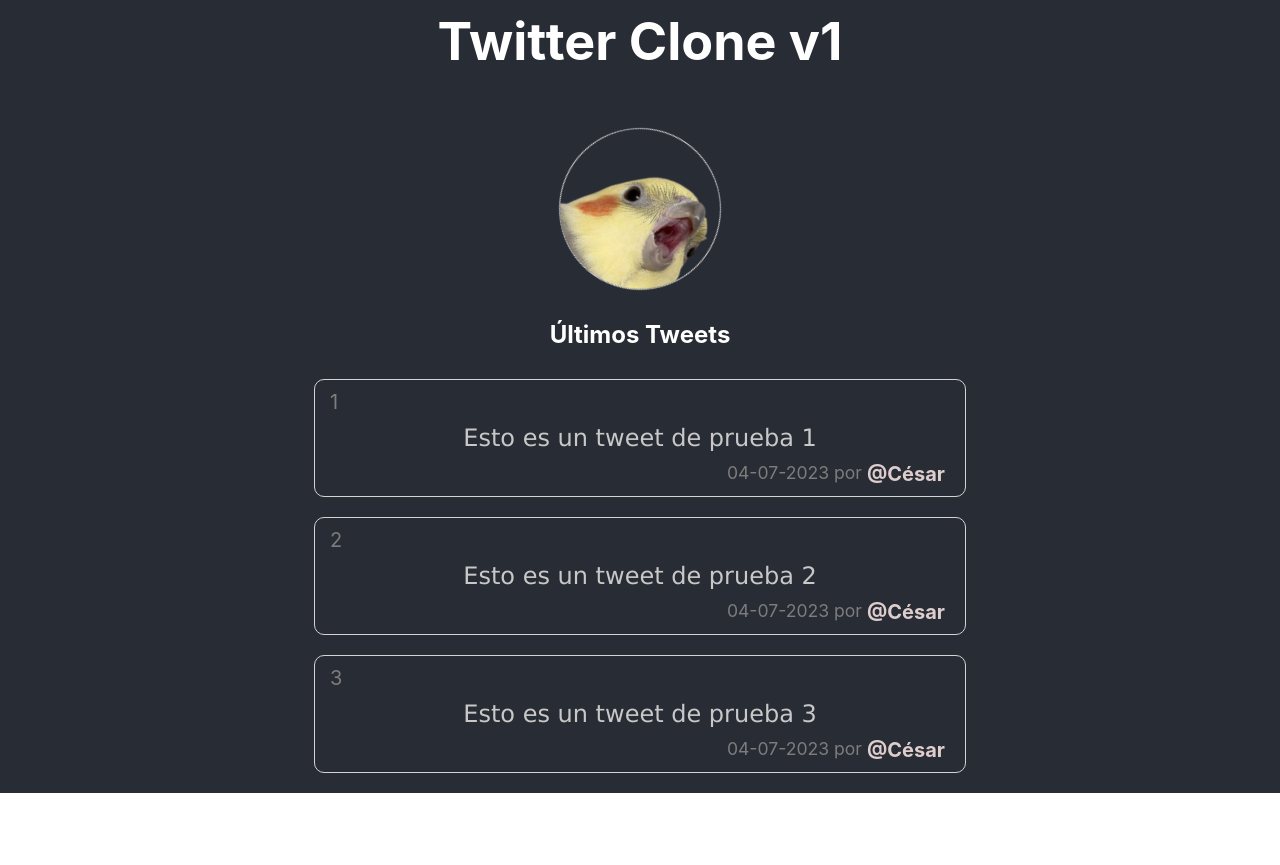
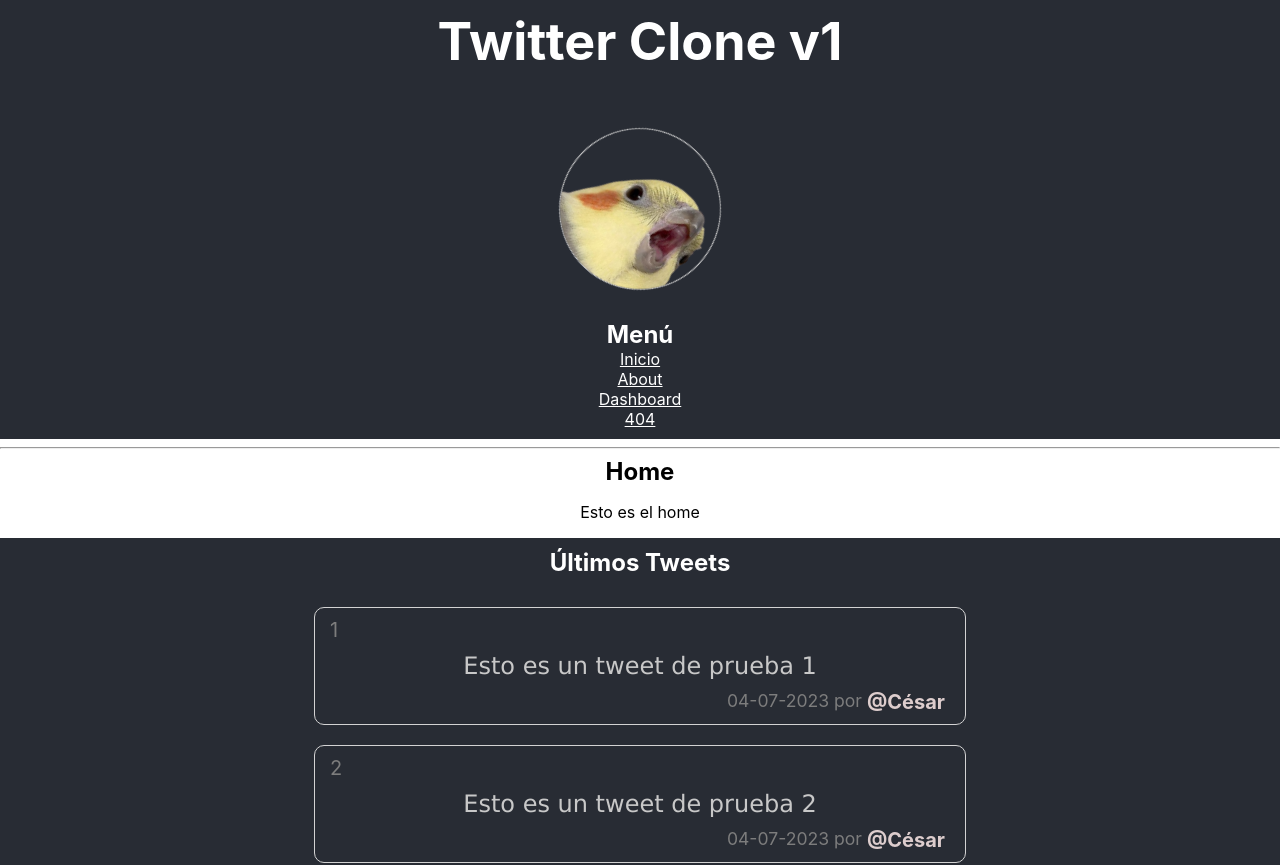
Before and after one commit to dianafontecha73/learn-react-fork, a React (Create React App) app in the folder twitter-clone-1/: page / in a window 1280 px wide. Shown: the top 865 px of the page. Before the commit the page ends 800 px from the top, so only its background shows below. Built offline with nearby package versions, Linux system fonts and the light colour scheme.

Commit message:
Añadimos rutas de ejemplo y estilos

```diff
--- a/twitter-clone-1/src/App.css
+++ b/twitter-clone-1/src/App.css
@@ -51,6 +51,25 @@ h2{
 }
 h2{
   margin-bottom: 0;
+}
+/* nav */
+nav {
+  background-color: #282c34;
+  padding: 10px;
+  margin: 0;
+}
+nav h2 {
+  color: white;
+}
+nav a {
+  color: white;
+}
+nav > ul {
+  margin: 0;
+  list-style: none;
+}
+nav > ul {
+  padding-left: 0;
 }
 
 /* Tweets */
--- a/twitter-clone-1/src/App.js
+++ b/twitter-clone-1/src/App.js
@@ -2,6 +2,8 @@ import logo from './assets/img/logo.png';
 import './App.css';
 import tweets from './assets/json/tweets.json';
 import Tweet from './Tweet';
+
+import { Routes, Route, Outlet, Link } from "react-router-dom";
 
 function App() {
   return (
@@ -10,6 +12,21 @@ function App() {
         <h1>Twitter Clone v1</h1>
         <img src={logo} width={300} className="App-logo" alt="logo" />
       </header>
+      {/* Routes nest inside one another. Nested route paths build upon
+        parent route paths, and nested route elements render inside
+        parent route elements. See the note about <Outlet> below. */}
+      <Routes>
+        <Route path="/" element={<Layout />}>
+          <Route index element={<Home />} />
+          <Route path="about" element={<About />} />
+          <Route path="dashboard" element={<Dashboard />} />
+
+          {/* Using path="*"" means "match anything", so this route
+          acts like a catch-all for URLs that we don't have explicit routes for. */}
+          <Route path="*" element={<NoMatch />} />
+        </Route>
+      </Routes>
+
     {/* TODO: Crear un componente <Main> */}
     <main>
       <div className="container">
@@ -26,4 +43,74 @@ function App() {
   );
 }
 
+function Layout() {
+  return (
+    <div>
+      {/* A "layout route" is a good place to put markup you want to
+          share across all the pages on your site, like navigation. */}
+      <nav>
+        <h2>Menú</h2>
+        <ul>
+          <li>
+            <Link to="/">Inicio</Link>
+          </li>
+          <li>
+            <Link to="/about">About</Link>
+          </li>
+          <li>
+            <Link to="/dashboard">Dashboard</Link>
+          </li>
+          <li>
+            <Link to="/nothing-here">404</Link>
+          </li>
+        </ul>
+      </nav>
+
+      <hr />
+
+      {/* An <Outlet> renders whatever child route is currently active,
+          so you can think about this <Outlet> as a placeholder for
+          the child routes we defined above. */}
+      <Outlet />
+    </div>
+  );
+}
+
+function Home() {
+  return (
+    <div>
+      <h2>Home</h2>
+      <p>Esto es el home</p>
+    </div>
+  );
+}
+
+function About() {
+  return (
+    <div>
+      <h2>About</h2>
+      <p>Esto es el about</p>
+    </div>
+  );
+}
+
+function Dashboard() {
+  return (
+    <div>
+      <h2>Dashboard</h2>
+      <p>Esto es el dashboard</p>
+    </div>
+  );
+}
+
+function NoMatch() {
+  return (
+    <div>
+      <h2>Error 404</h2>
+      <p>
+        Vaya, no pudimos encontrar lo que estabas buscando. ¿Quieres <Link to="/">Volver a Home</Link>?
+      </p>
+    </div>
+  );
+}
 export default App;
```
